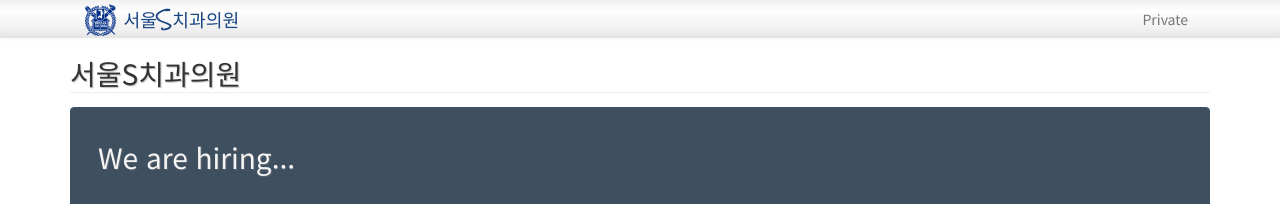
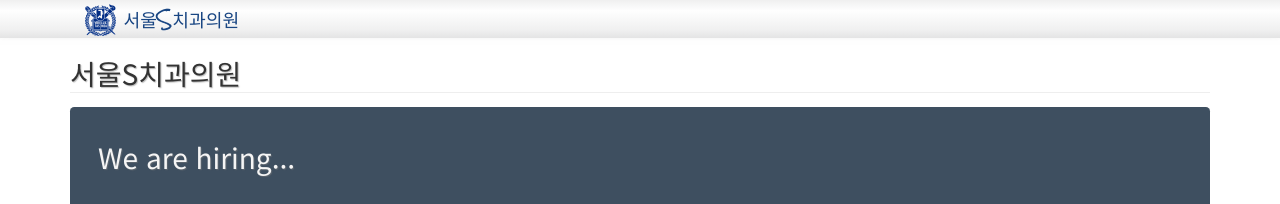
Before and after one commit to gehoon/sdental.clinic, a Jekyll site: the page built from index.html, in a window 1280 px wide. Shown: the top 204 px of the page. Built offline with Jekyll 4.4.1, drawn with Linux system fonts in a browser that asks for light colours; nearby versions of some CDN libraries; some web fonts are replaced.

Commit message:
Update header.html

```diff
--- a/_includes/header.html
+++ b/_includes/header.html
@@ -27,7 +27,6 @@
         </li>
         {% endif %}{% endif %}
       {% endfor %}
-      <li><a class="nav-link" href="https://wiki.snu.ac.kr/" title="private wiki">Private</a></li>
     </ul>
 
   </div>
```
